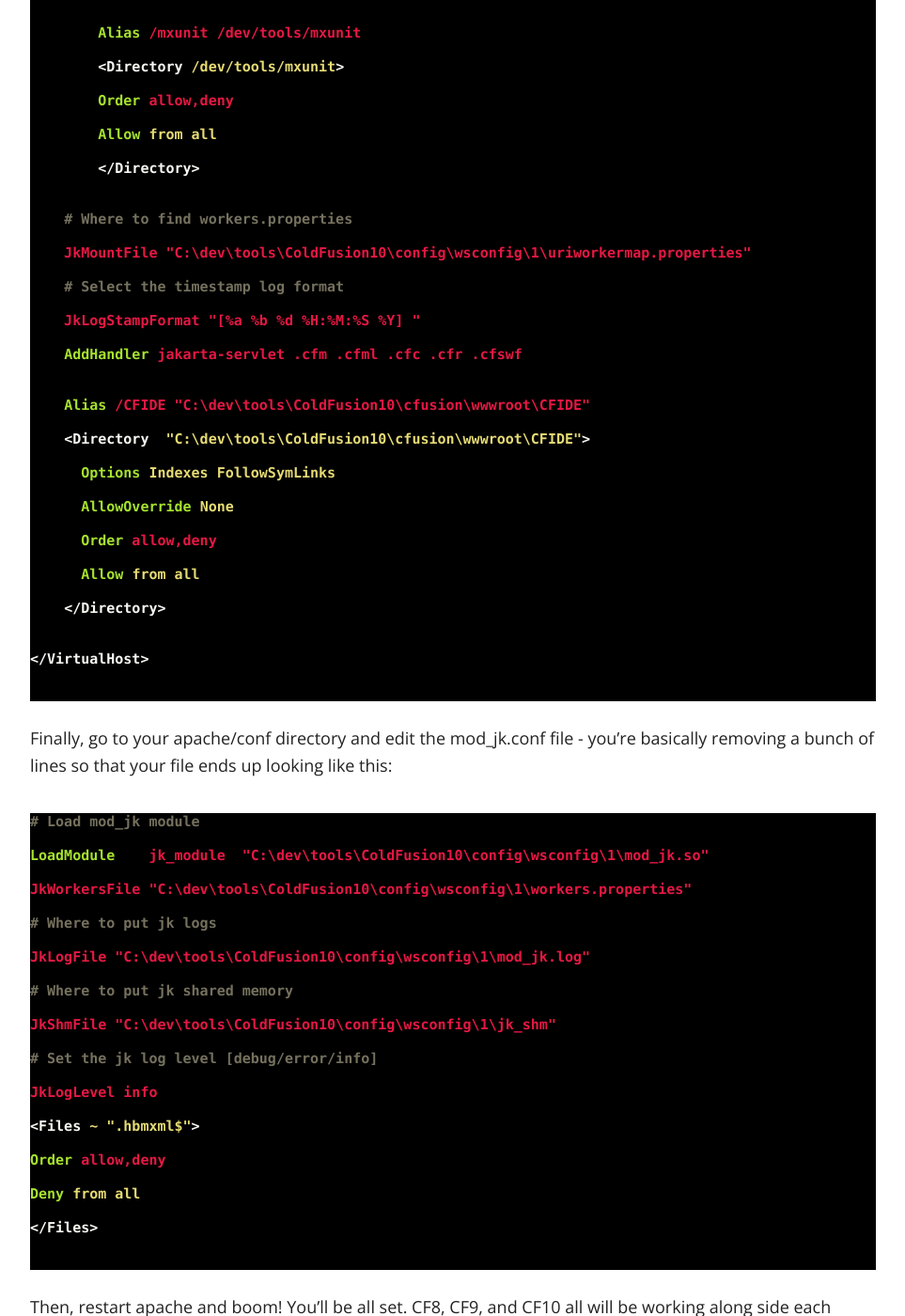
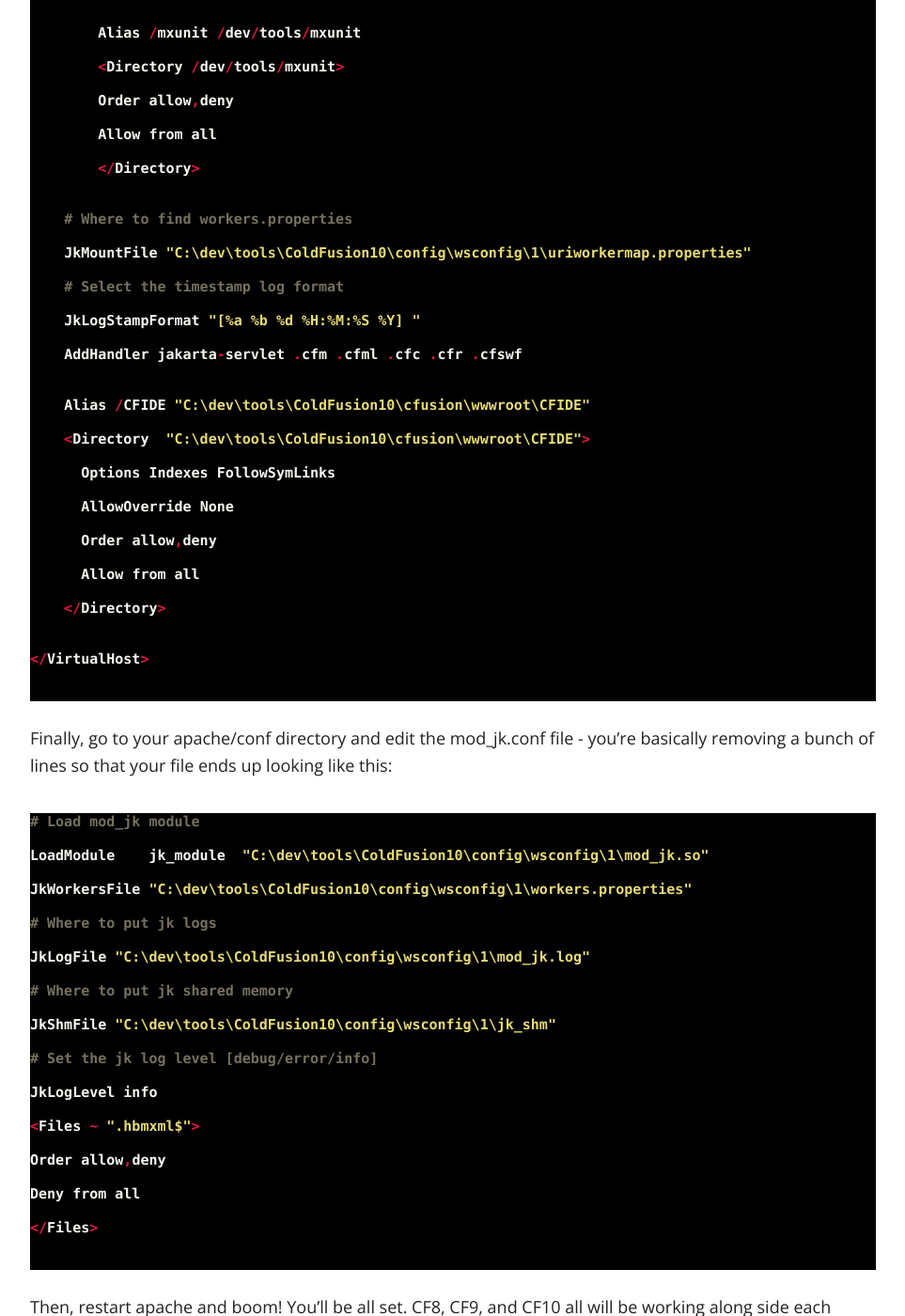
Before and after one commit to finalcut/finalcut.github.io, a Jekyll site: the page built from _posts/2013-01-24-cf-8-cf9-and-cf-10-all-on-same-apache.markdown, in a window 1280 px wide and 1400 px high, scrolled down 2439 px. Shown: the whole window at 94% size, without its empty margins (158-1121 px from the left). Built offline with Jekyll 4.4.1, drawn with Linux system fonts in a browser that asks for light colours; nearby versions of some CDN libraries; some of the changed text lies outside the part shown.

````diff
--- a/_posts/2011-02-18-installing-cf8-and-cf9-side-by-side-on.markdown
+++ b/_posts/2011-02-18-installing-cf8-and-cf9-side-by-side-on.markdown
@@ -65,7 +65,7 @@ Ok, now on to the meat of the operation:
 
 
 
-```apache
+```conf
     <IfModule mod_jrun20.c>
 
     JRunConfig Verbose false
@@ -101,7 +101,7 @@ Ok, now on to the meat of the operation:
 I've actually edited it a little to make those last four lines stand out.    The 51000 is the port that CF9's proxy is listening on.  Basically that is how APACHE talks to JRUN and CF9.  If you have a virtual server setup that you want to use your CF8 install you'd just put the following code inside your virtual server node of the conf file:
 
 
-```apache
+```conf
     <IfModule mod_jrun20.c>
 
  JRunConfig Apialloc false
--- a/_posts/2012-07-27-mt-lion-mamp-cf-10-and-php-cli.markdown
+++ b/_posts/2012-07-27-mt-lion-mamp-cf-10-and-php-cli.markdown
@@ -60,7 +60,7 @@ At this point I can access my CF administrator via http://127.0.0.1/cfide/admini
 
 
 
-```apache
+```conf
 #
 
 # Virtual Hosts
--- a/_posts/2013-01-24-cf-8-cf9-and-cf-10-all-on-same-apache.markdown
+++ b/_posts/2013-01-24-cf-8-cf9-and-cf-10-all-on-same-apache.markdown
@@ -18,7 +18,7 @@ server.  Then, once it was done I had to do a couple tweaks.
 First off, I removed the following lines from my httpd.conf:
 
 
-```apache
+```conf
 
         #JRunConfig Errorurl url
 
@@ -49,7 +49,7 @@ First off, I removed the following lines from my httpd.conf:
 If I left those in there CF got a little confused my CF 10 stuff wouldn't work properly.  So take those out.   Also, note, to get all of this to work you pretty much have to be using Virtual Hosts.  Thus, if you had a virtual host already defined that was talking to CF 9 then you'll need to add these four lines into those virtual hosts:
 
 
-```apache
+```conf
         JRunConfig Apialloc false
 
         JRunConfig Serverstore "C:/dev/tools/JRun4/lib/wsconfig/cf9/jrunserver.store"
@@ -70,7 +70,7 @@ Next up, create a virtual host that will be using CF 10.  You don't have to use
 Here is an example virtual host that uses CF 10 and exposes the CF 10 administrator:
 
 
-```apache
+```conf
 #wcs_10
 
 <VirtualHost 127.0.0.1:80>
@@ -152,7 +152,7 @@ DirectoryIndex index.html index.shtml index.php default.htm default.html index.c
 Finally, go to your apache/conf directory and edit the mod_jk.conf file - you're basically removing a bunch of lines so that your file ends up looking like this:
 
 
-```apache
+```conf
 # Load mod_jk module
 
 LoadModule    jk_module  "C:\dev\tools\ColdFusion10\config\wsconfig\1\mod_jk.so"
````
Also changed, not shown: _posts/2015-08-13-move-from-iis-to-apache-with-coldfusion-11.md (+1 -1 lines).
